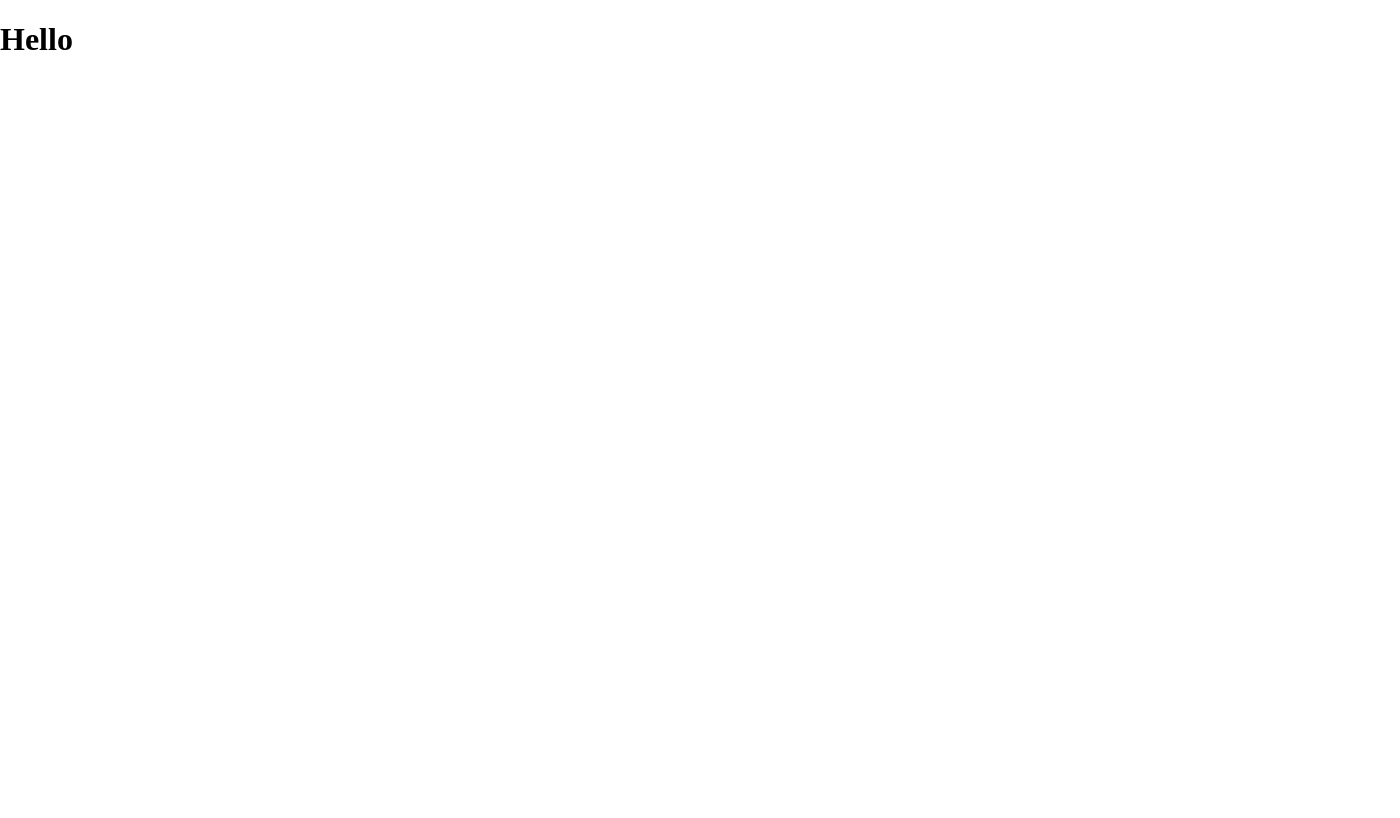
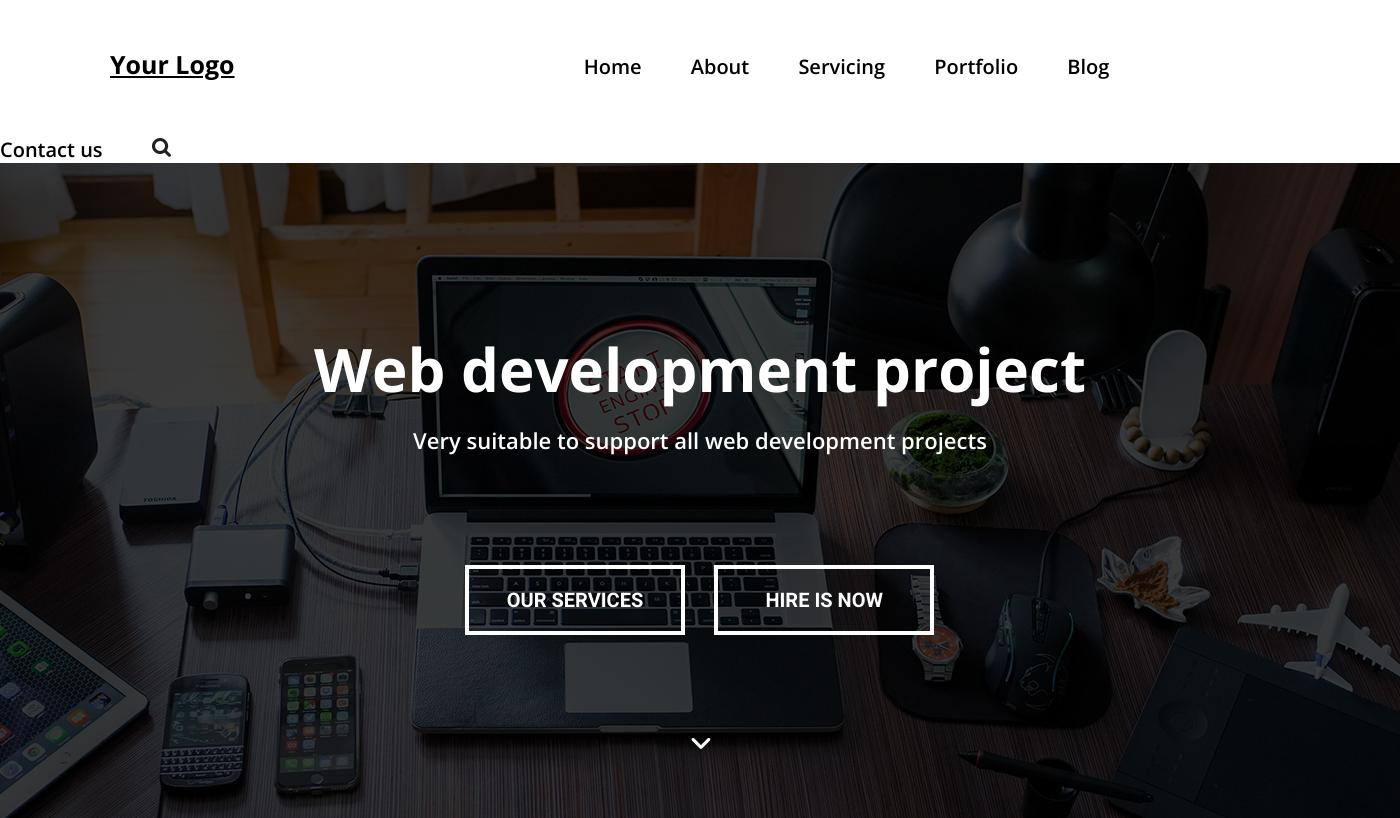
Before and after one commit to RPITeamBSUIR/RPIlab1, a plain HTML site: page index.html in a window 1280 px wide. Shown: the whole page, 1400 px wide, since content can reach past the window. Drawn offline with nearby package versions, Linux system fonts and the light colour scheme.

Commit message:
Menu and first page

```diff
--- a/index.html
+++ b/index.html
@@ -5,16 +5,43 @@
 	<meta name="viewport" content="width=device-width, initial-scale=1">
 	<link rel="stylesheet" type="text/css" href="stylesheet.css">
 	<title>Lab1 variant-3</title>
+	<link rel="preconnect" href="https://fonts.googleapis.com">
+	<link rel="preconnect" href="https://fonts.gstatic.com" crossorigin>
+	<link href="https://fonts.googleapis.com/css2?family=Open+Sans:ital,wght@0,300;0,400;0,500;0,600;0,700;0,800;1,300;1,400;1,500;1,600;1,700;1,800&display=swap" rel="stylesheet">
+	<link href="https://fonts.googleapis.com/css2?family=Roboto:wght@700&display=swap" rel="stylesheet">
+	<script src="https://kit.fontawesome.com/c3fbd04d84.js" crossorigin="anonymous"></script>
 </head>
 <body>
 	<!--menu-->
 	<header>
-		<h1>Hello</h1>
+
+            <ul class="I-Menu">
+				<li class="I-Logo"><a href="index.html"><h2>Your Logo</h2></a></li>
+            	<li class="I-MenuOption"><a href="index.html">Home</a> </li>
+            	<li class="I-MenuOption"><a href="index.html">About</a></li>
+            	<li class="I-MenuOption"><a href="index.html">Servicing</a></li>
+            	<li class="I-MenuOption"><a href="index.html">Portfolio</a></li>
+            	<li class="I-MenuOption"><a href="index.html">Blog</a></li>
+            	<li class="I-MenuOption"><a href="index.html">Contact us</a></li>
+            	<li class="I-MenuOption"><a href="index.html"><img src="Search.png" alt="lupa"></a></li>
+            </ul>
 	</header>
 
 	<!-- 1 page -->
 	<article>
-
+		<div class="I-Banner">
+            <h1>Web development project</h1>
+            <p>Very suitable to support all web development projects</p>
+            <div>
+			<form action="index.html">
+                <ul class="I-Btns">
+                	<li><button>OUR SERVICES</button></li>
+                	<li><button>HIRE IS NOW</button></li>
+                </ul>
+			</form>
+            </div>
+			<i class="fa-solid fa-angle-down"></i>
+        </div>
 	</article>
 
 	<!-- 2 page -->
--- a/stylesheet.css
+++ b/stylesheet.css
@@ -2,3 +2,107 @@ body {
 	margin: 0 auto;
 	max-width: 1400px;
 }
+
+ a{
+	 color: #000;
+	 text-decoration: none;
+ }
+
+ .I-Menu {
+	margin: 0px;
+	padding: 0px;
+	font-family: 'Open Sans', sans-serif;
+ }
+
+ .I-Menu li{
+	font-size: 20px;
+	display: inline-block;
+	white-space: nowrap;
+	margin-right: 45px;
+	font-weight: 600;
+
+
+ }
+ .I-Menu li:hover{
+	font-size: 20px;
+	display: inline-block;
+	white-space: nowrap;
+	margin-right: 45px;
+	font-weight: 600;
+	text-decoration: underline;
+
+ }
+ .I-Logo h2{
+
+	font-size:25px;
+	margin-left: 110px;
+	margin-top: 47px;
+	margin-bottom: 55px;
+	margin-right: 300px;
+ }
+
+
+ .I-Banner{
+	height: 655px;
+	width: 1400px;
+	background-image: url("Banner.png");
+	font-family: 'Open Sans', sans-serif;
+	font-weight: 600;
+
+ }
+ .I-Banner h1{
+	 margin: 0px;
+	 padding-top: 165px;
+	 text-align: center;
+	 color: #ffffff;
+	 font-size: 60px;
+
+ }
+ .I-Banner p{
+	 font-size: 22px;
+	 margin-top:15px;
+	 color: #ffffff;
+	 text-align: center;
+ }
+ .I-Btns{
+	 margin-top: 110px;
+	 margin-left:465px;
+	 padding: 0px;
+ }
+ .I-Btns button{
+	 border: 4px solid #ffffff;
+	 background: none;
+	 color: #ffffff;
+	 height: 70px;
+	 width: 220px;
+	 font-family: 'Roboto', sans-serif;
+	 font-size:20px;
+	 font-weight: 700;
+ }
+ .I-Btns button:hover{
+	border: 4px solid #00897b;
+	background: none;
+	color: #ffffff;
+	height: 70px;
+	width: 220px;
+	font-family: 'Roboto', sans-serif;
+	font-size:20px;
+	font-weight: 700;
+	background-color: #00897b;
+}
+
+ .I-Btns li{
+	 display: inline-block;
+	 margin: 0px;
+	 margin-right:25px;
+
+
+
+ }
+ .fa-angle-down {
+    color: #fff;
+    margin-left: 690px;
+   margin-top: 80px;
+
+	font-size: 25px;
+}
```
Also changed, not shown: Banner.png (added), Search.png (added).
